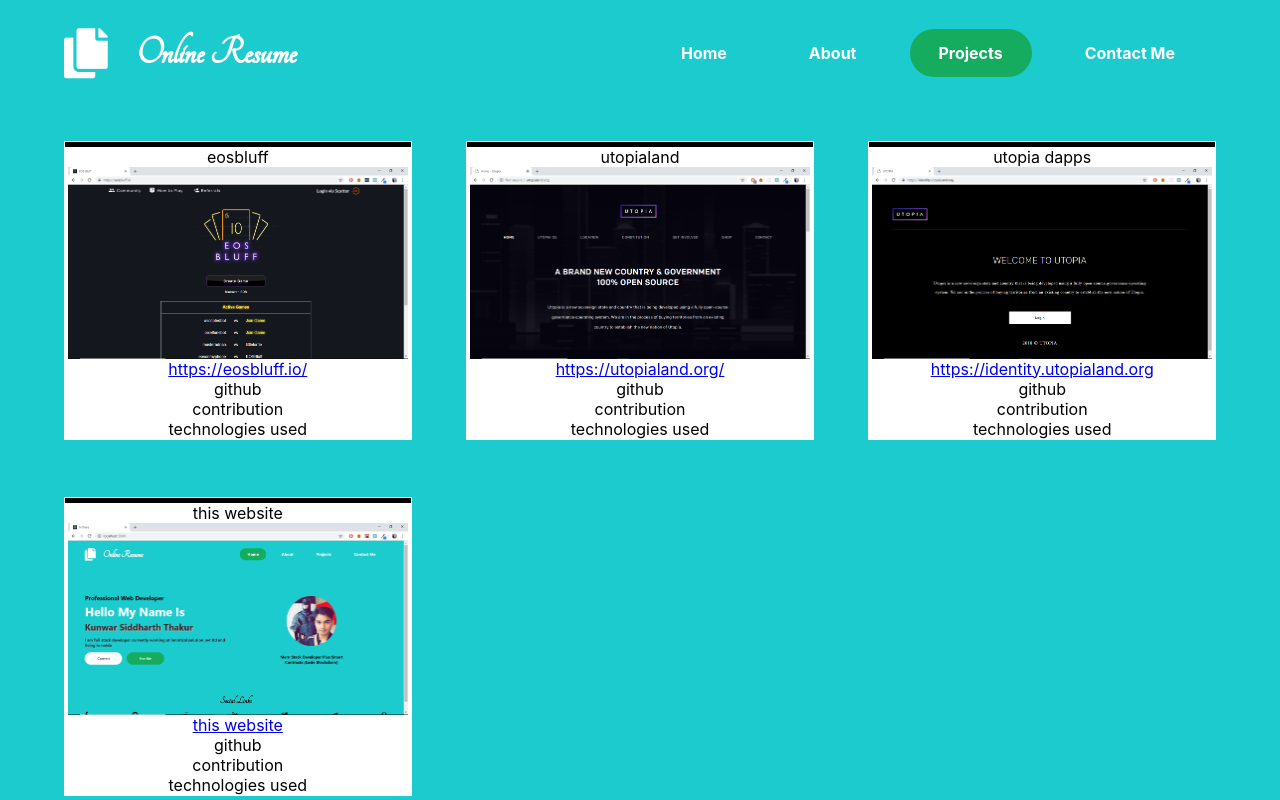
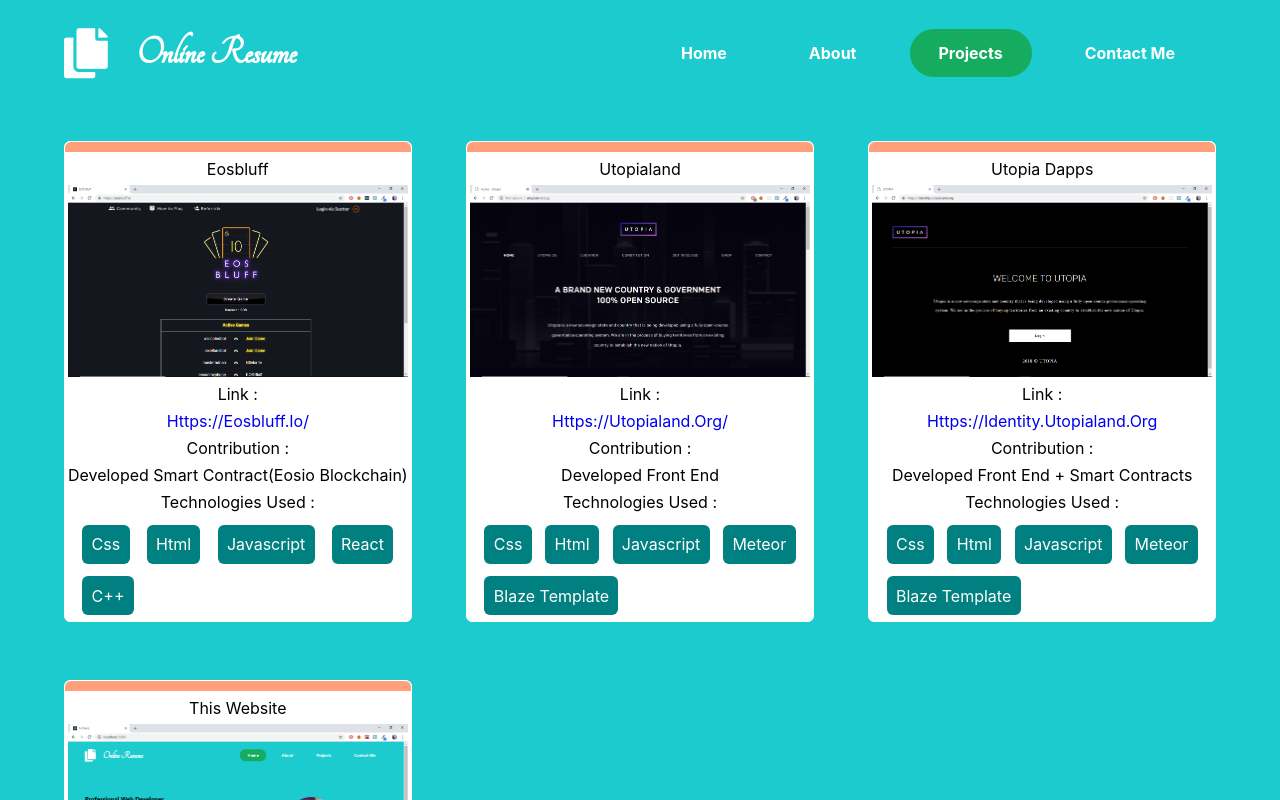
Before and after one commit to kstvigilante/website, a React (Create React App) app: page /projects in a window 1280 px wide. Shown: the top 800 px of the page. Built offline with nearby package versions, Linux system fonts and the light colour scheme.

Commit message:
project page done

```diff
--- a/src/components/Projectlist/Projectlist.css
+++ b/src/components/Projectlist/Projectlist.css
@@ -12,14 +12,22 @@
     align-items: center;
     border: 1px solid white;
     background: white;
+    text-transform: capitalize;
+    border-radius: 6px;
+}
+
+.project div{
+    margin-top: 2%;
 }
 
 .project hr{
     width: 100%;
-    height: 5px;
+    height: 10px;
     border: 0;
     margin: 0;
-    background: black;
+    background: #FFA07A;
+    border-top-left-radius: 6px;
+    border-top-right-radius: 6px;
 }
 
 .proImage{
@@ -46,3 +54,34 @@
     background: url("/mywebsite.png");
     background-size: 100% 100%;
 }
+
+.contribution p{
+    margin: 0%;
+    text-align: center;
+}
+
+.tech-used{
+    width: 90%;
+    display: flex;
+    justify-content: space-between;
+    flex-wrap: wrap;
+}
+
+.tech{
+    margin:2% 0;
+    padding: 3%;
+    width: auto;
+    background: teal;
+    color: white;
+    border-radius: 6px;
+}
+
+.tech:hover{
+    transition: 0.5s;
+    background: white;
+    color: black;
+}
+
+a:link{
+    text-decoration: none;
+}
--- a/src/components/Projectlist/Projectlist.js
+++ b/src/components/Projectlist/Projectlist.js
@@ -8,40 +8,71 @@
                 <hr></hr>
                 <div>eosbluff</div>
                 <div className = "proImage" id = "eosbluffImg"></div>
+                <div>link : </div>
                 <div><a href = "https://eosbluff.io" target = "_blank" rel="noopener noreferrer">https://eosbluff.io/</a></div>
-                <div>github</div>
-                <div>contribution</div>
-                <div>technologies used</div>
+                <div>contribution : </div>
+                <div className = "contribution"><p>developed smart contract(eosio blockchain)</p></div>
+                <div>technologies used : </div>
+                <div className = "tech-used">
+                    <div className = "tech">css</div>
+                    <div className = "tech">html</div>
+                    <div className = "tech">javascript</div>
+                    <div className = "tech">react</div>
+                    <div className = "tech">c++</div>
+                </div>
             </div>
 
             <div className = "project">
                 <hr></hr>
                 <div>utopialand</div>
                 <div className = "proImage" id = "utopialandImg"></div>
+                <div>link : </div>
                 <div><a href = "https://utopialand.org" target = "_blank" rel="noopener noreferrer">https://utopialand.org/</a></div>
-                <div>github</div>
-                <div>contribution</div>
-                <div>technologies used</div>
+                <div>contribution : </div>
+                <div className = "contribution"><p>developed front end</p></div>
+                <div>technologies used : </div>
+                <div className = "tech-used">
+                    <div className = "tech">css</div>
+                    <div className = "tech">html</div>
+                    <div className = "tech">javascript</div>
+                    <div className = "tech">meteor</div>
+                    <div className = "tech">blaze template</div>
+                </div>
             </div>
 
             <div className = "project">
                 <hr></hr>
                 <div>utopia dapps</div>
                 <div className = "proImage" id = "utopiadappsImg"></div>
+                <div>link : </div>
                 <div><a href = "https://identity.utopialand.org" target = "_blank" rel="noopener noreferrer">https://identity.utopialand.org</a></div>
-                <div>github</div>
-                <div>contribution</div>
-                <div>technologies used</div>
+                <div>contribution : </div>
+                <div className = "contribution"><p>developed front end + smart contracts</p></div>
+                <div>technologies used : </div>
+                <div className = "tech-used">
+                    <div className = "tech">css</div>
+                    <div className = "tech">html</div>
+                    <div className = "tech">javascript</div>
+                    <div className = "tech">meteor</div>
+                    <div className = "tech">blaze template</div>
+                </div>
             </div>
 
             <div className = "project">
                 <hr></hr>
                 <div>this website</div>
                 <div className = "proImage" id = "thiswebsiteImg"></div>
+                <div>link : </div>
                 <div><a href = "#" target = "_blank" rel="noopener noreferrer">this website</a></div>
-                <div>github</div>
-                <div>contribution</div>
-                <div>technologies used</div>
+                <div>contribution : </div>
+                <div className = "contribution"><p>developed front end</p></div>
+                <div>technologies used : </div>
+                <div className = "tech-used">
+                    <div className = "tech">css</div>
+                    <div className = "tech">html</div>
+                    <div className = "tech">javascript</div>
+                    <div className = "tech">react</div>
+                </div>
             </div>
         </div>
     )
--- a/src/components/header/Header.css
+++ b/src/components/header/Header.css
@@ -18,8 +18,6 @@
     text-transform: capitalize;
     font-weight: bold;
 }
-
-
 
 .header .links{
     display: flex;
```
